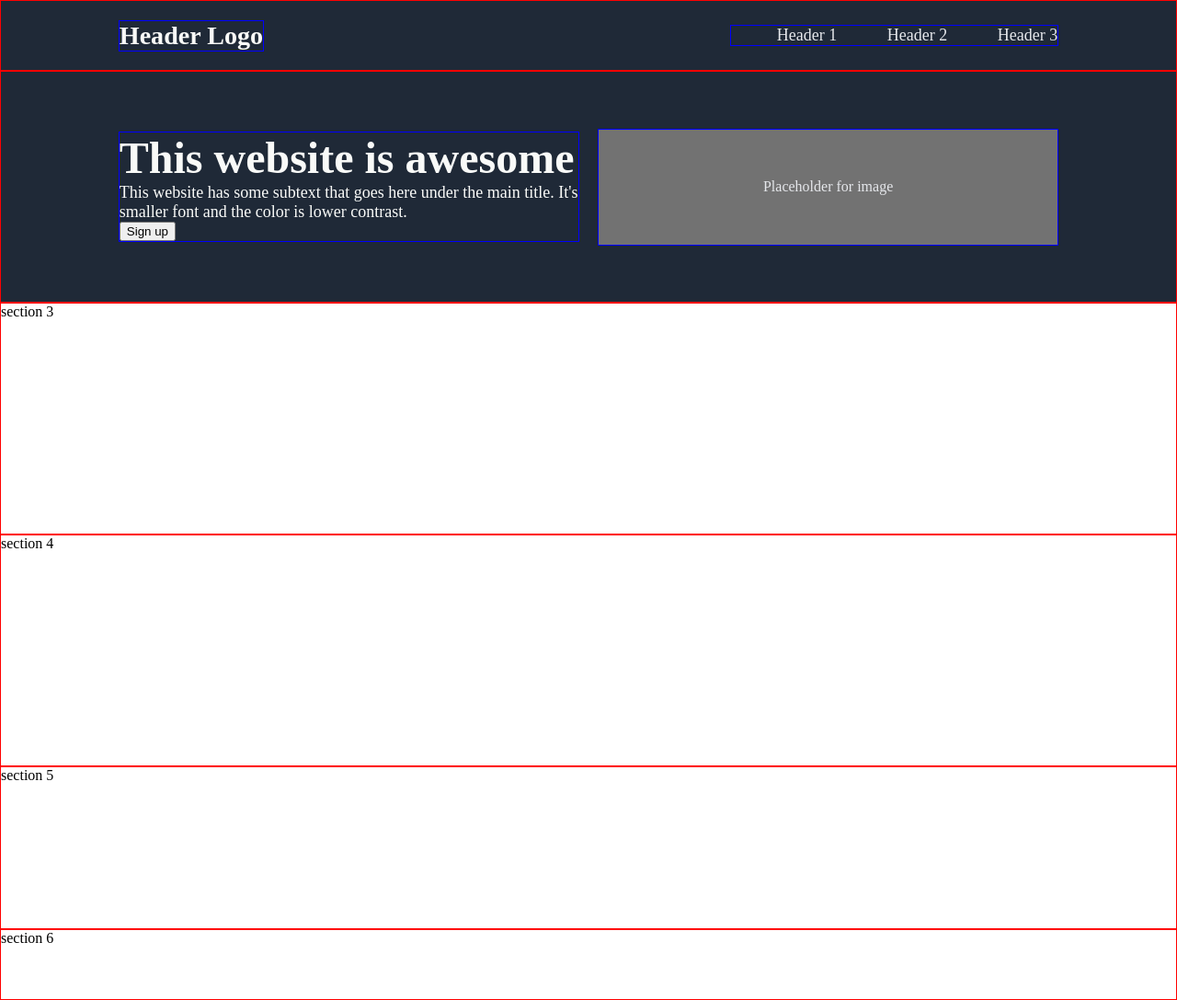
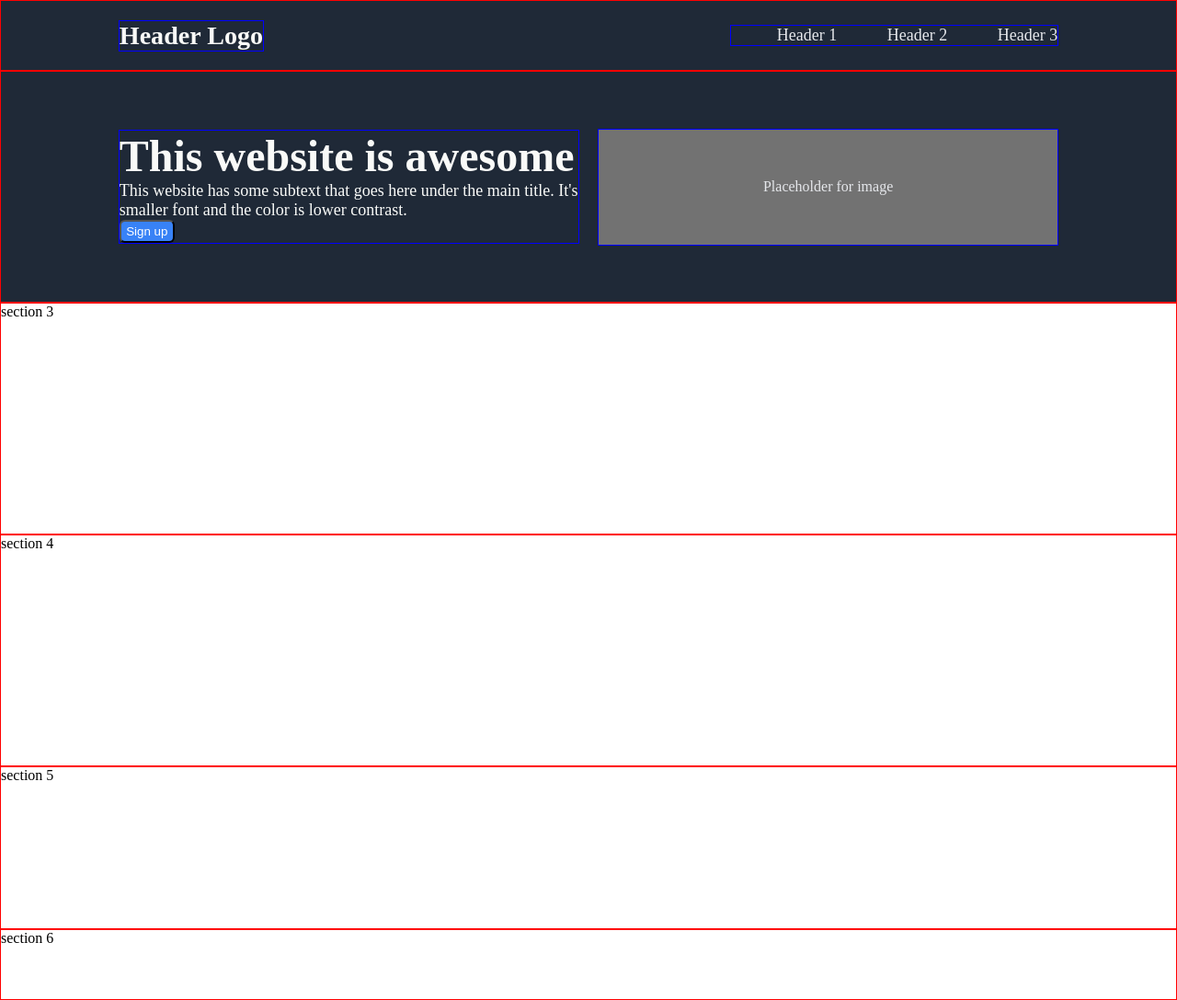
Before and after one commit to alex-nickerson/Car-Booking-Service, a plain HTML site: page index.html in a window 1280 px wide. Shown: the whole page at 92% size. Drawn offline with Linux system fonts and the light colour scheme.

Commit message:
Added style for sign up button

```diff
--- a/style.css
+++ b/style.css
@@ -65,6 +65,14 @@
     margin-right: 10px;
 }
 
+.sub-two-one button{
+    background-color: #3882F6;
+    color: white;
+    border-radius: 6px;
+    width: 12%;
+    padding: 3px;
+}
+
 .sub-two-two{
     color:#E5E7EB;
     border: 1px solid blue;
```
